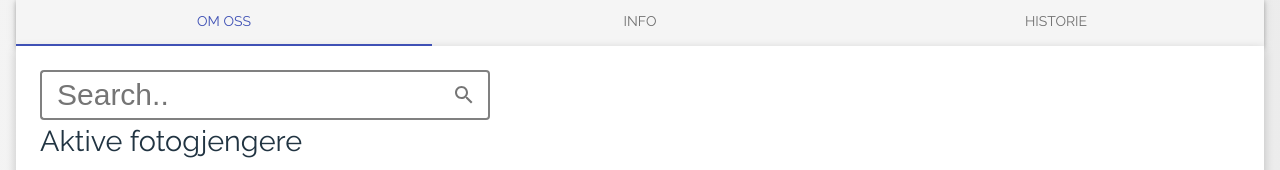
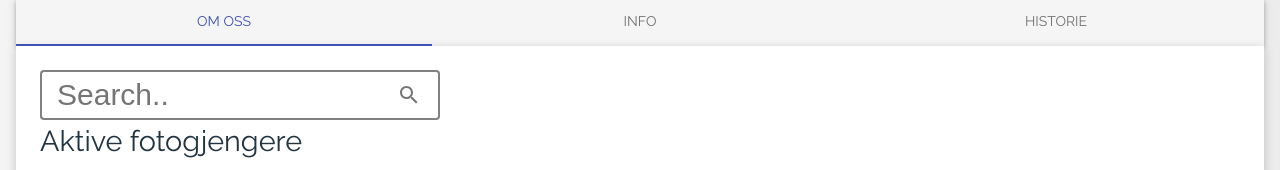
Before and after one commit to Fotogjengen/hilfling-frontend-extern, a React (Create React App) app: page /about in a window 1280 px wide. Shown: the part 218-388 px from the top of the page. Built offline with nearby package versions, Linux system fonts and the light colour scheme.

Commit message:
noen endringer

```diff
--- a/src/components/Search/Search.module.css
+++ b/src/components/Search/Search.module.css
@@ -3,18 +3,26 @@
 
 :root {
   --primary-height: 50px;
+  --primary-width: 500px;
 }
 .container {
   display: flex;
+  flex-wrap: wrap;
 }
 
 .input {
-  padding: 15px 15px;
+  width: 85%;
+  height: var(--primary-height);
+  font-size: 30px;
+  padding: 0 15px;
   border: 2px solid grey;
   border-right: 0px;
   border-radius: 4px 0 0 4px;
-  font-size: 30px;
-  height: var(--primary-height);
+}
+
+.inputbox {
+  display: flex;
+  flex-wrap: nowrap;
 }
 
 .input:focus {
@@ -28,14 +36,17 @@
 
 .search_symbol {
   cursor: pointer;
+
+  width: 15%;
+  height: var(--primary-height);
+  font-size: 40px;
+
   display: flex;
   align-items: center;
   justify-content: center;
-  width: 50px;
-  height: var(--primary-height);
   position: relative;
-  font-size: 40px;
+
   border: 2px solid grey;
+  border-radius: 0 4px 4px 0;
   border-left: 0px;
-  border-radius: 0 4px 4px 0;
 }
--- a/src/components/Search/Search.tsx
+++ b/src/components/Search/Search.tsx
@@ -13,24 +13,36 @@ const Search: FC<Props> = ({ width, label }: Props) => {
   const [search_value, setSearchValue] = useState("");
   const [boxshadow, setboxshadow] = useState("");
   const handleClick = () => {
-    setSearchValue("");
     setboxshadow("0px 0px 0px 0px black");
   };
-  const prop_style = {
+
+  const onChange = (event: React.ChangeEvent<HTMLInputElement>) => {
+    setSearchValue(event.target.value);
+  };
+
+  const item = [
+    "Oktoberfest",
+    "Olympiade",
+    "Frisktisk",
+    "sssssss",
+    "ooola dola",
+    "woola da sa",
+  ];
+
+  const prop_width = {
     width: width,
-    boxshadow: boxshadow,
   };
 
   return (
-    <div className={styles.container}>
+    <div className={styles.container} style={prop_width}>
+      <div className={styles.inputbox} style={prop_width}>
         <input
           onClick={handleClick}
           type="text"
           placeholder={label}
           value={search_value}
           className={styles.input}
-        style={prop_style}
-        onChange={(e) => setSearchValue(e.target.value)}
+          onChange={(e) => onChange(e)}
         />
         <div className={styles.search_symbol}>
           <IconButton>
@@ -38,6 +50,7 @@ const Search: FC<Props> = ({ width, label }: Props) => {
           </IconButton>
         </div>
       </div>
+    </div>
   );
 };
 
```
Lines whose indentation alone changed are shown as unchanged.
